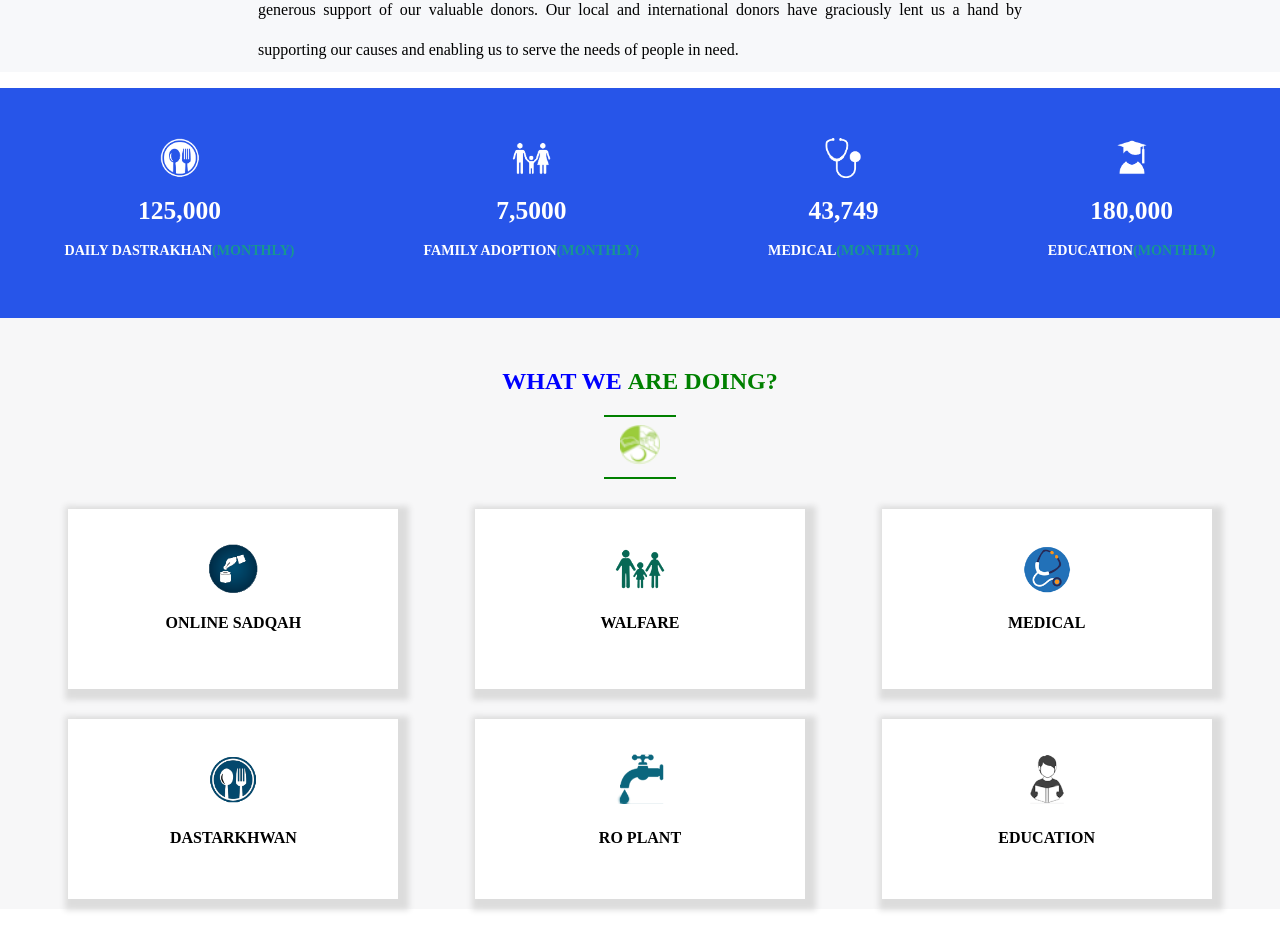
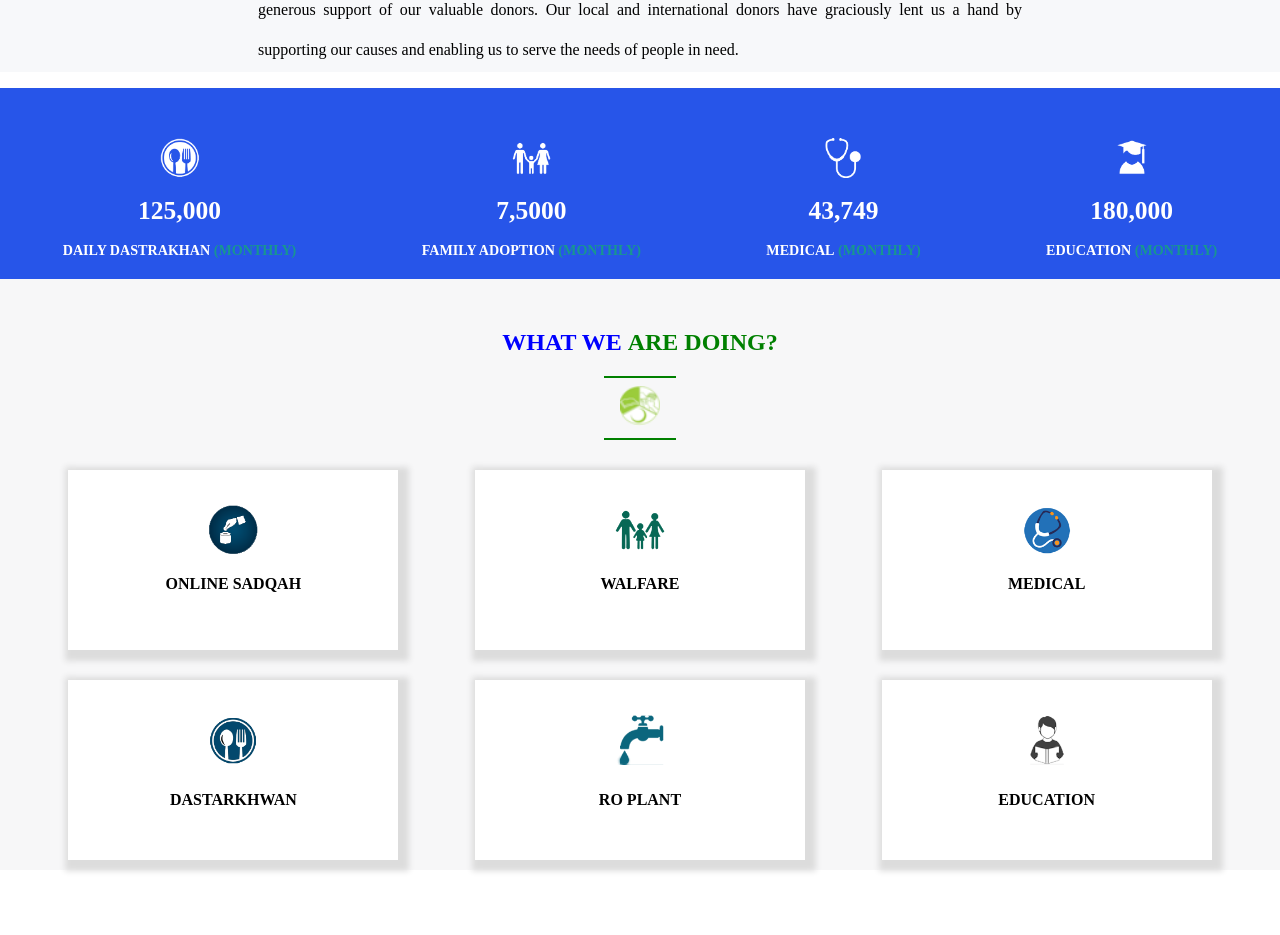
Before and after one commit to jharna496/Assignment3, a plain HTML site: page index.html in a window 1280 px wide. Shown: the part 860-1795 px from the top of the page. Drawn offline with Linux system fonts and the light colour scheme.

Commit message:
update index.html and style.css

```diff
--- a/index.html
+++ b/index.html
@@ -135,25 +135,25 @@
                 <div id="a1">
                     <img src="images/pic7.png" height=40px" width="40px" alt="">
                     <br><h2>125,000</h2>
-                    <h5>DAILY DASTRAKHAN<span id="m1">(MONTHLY)</span></h5>
+                    <h5>DAILY DASTRAKHAN<span id="m1">&nbsp;(MONTHLY)</span></h5>
                 </div>
 
                 <div id="a2">
                     <img src="images/pic 8.png" height="40px" width="40px" alt="">
                     <br><h2>7,5000</h2>
-                    <h5>FAMILY ADOPTION<span id="m1">(MONTHLY)</span></h5>
+                    <h5>FAMILY ADOPTION<span id="m1">&nbsp;(MONTHLY)</span></h5>
                 </div>
 
                 <div id="a3">
                     <img src="images/pic9.png" height="40px" width="40px" alt="">
                     <br><h2>43,749</h2>
-                    <h5>MEDICAL<span id="m1">(MONTHLY)</span></h5>
+                    <h5>MEDICAL<span id="m1">&nbsp;(MONTHLY)</span></h5>
                 </div>
 
                 <div id="a4">
                     <img src="images/pic 10.png" height="40px" width="40px" alt="">
                     <br><h2>180,000</h2>
-                    <h5>EDUCATION<span id="m1">(MONTHLY)</span></h5>
+                    <h5>EDUCATION<span id="m1">&nbsp;(MONTHLY)</span></h5>
                 </div>
 
              </div>
--- a/style.css
+++ b/style.css
@@ -203,7 +203,7 @@
     }
     .hola{
         background-color: #2755E9;
-        height: 180px;
+        height: fit-content;
         color: white;
         text-align: center;
         padding-top: 50px;
@@ -213,6 +213,7 @@
     }
     .mine{
         display: flex;
+        flex-wrap: wrap;
         justify-content: space-around;
         font-size: 17px;
         line-height: 0.8;
```
